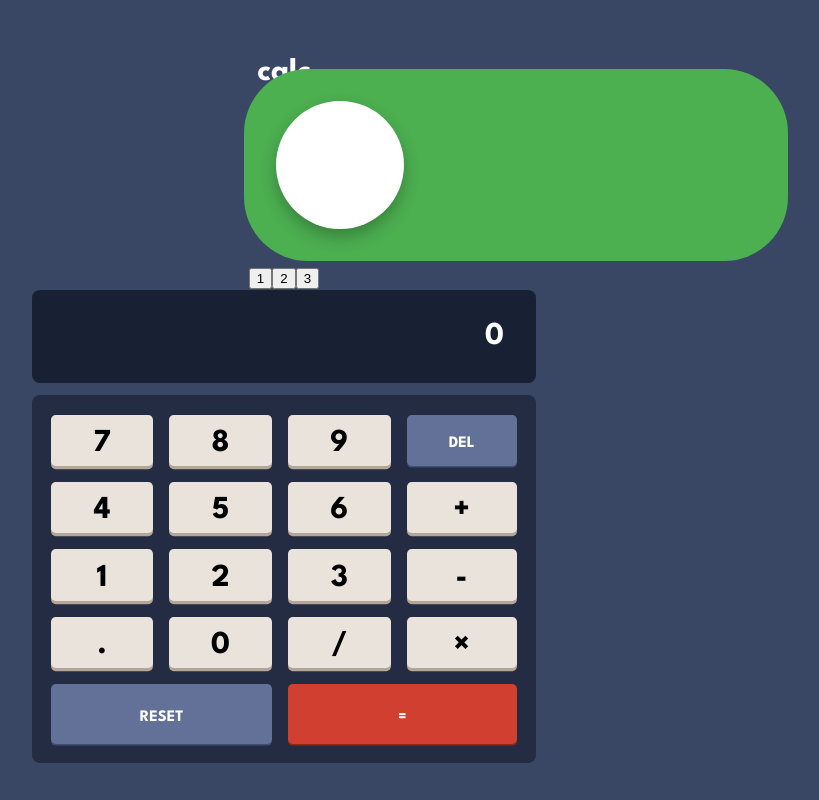
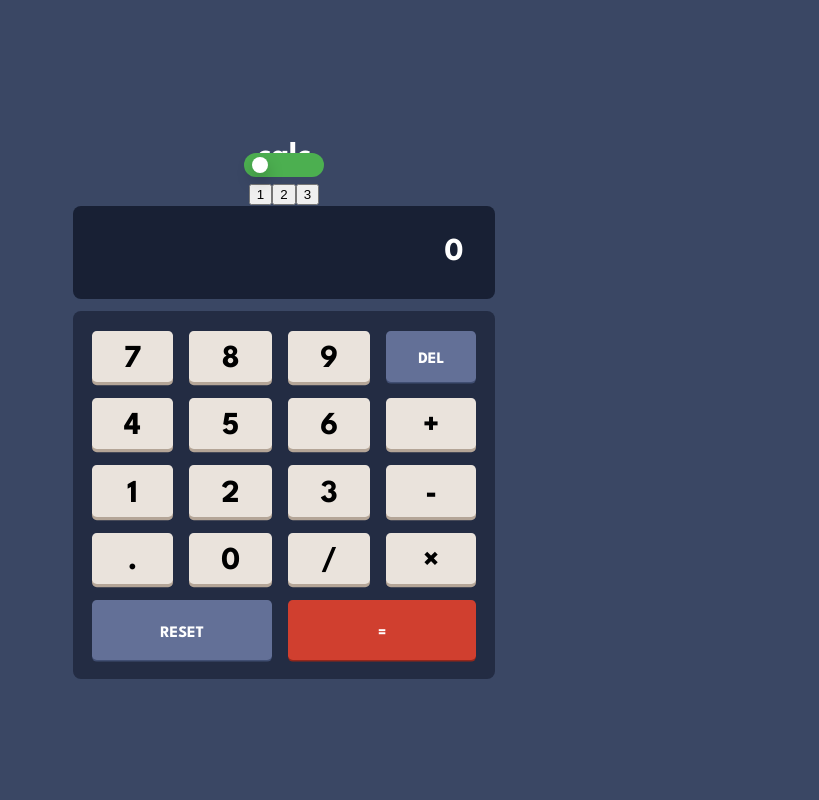
Before and after one commit to slothmast3r/calculator-FEMio, a React (Create React App) app: page / in a window 1280 px wide. Shown: the whole page, without its empty margins (356-1175 px from the left). Built offline with nearby package versions, Linux system fonts and the light colour scheme.

Commit message:
switcher styling

```diff
--- a/src/Switcher/Switcher.scss
+++ b/src/Switcher/Switcher.scss
@@ -1,8 +1,8 @@
 .switcher {
-    width: 15em;
-    height: 6em;
+    width: 0.5em;
+    height: 0.75em;
     background-color: #4caf50;
-    border-radius: 2em;
+    border-radius: 4em;
     display: flex;
     align-items: center;
     justify-content: space-between;
@@ -10,8 +10,8 @@
     padding: 0 1em;
   }
   .circle {
-    width: 4em;
-    height: 4em;
+    width: 0.5em;
+    height: 0.5em;
     background-color: #ffffff;
     border-radius: 50%;
     position: absolute;
@@ -20,13 +20,13 @@
   }
 
   .position1 {
+    transform: translate(-0.75em, 0);
+  }
+
+  .position2 {
     transform: translate(0, 0);
   }
 
-  .position2 {
-    transform: translate(6em, 0);
+  .position3 {
+    transform: translate(0.75em, 0);
   }
-
-  .position3 {
-    transform: translate(12em, 0);
-  }
```
